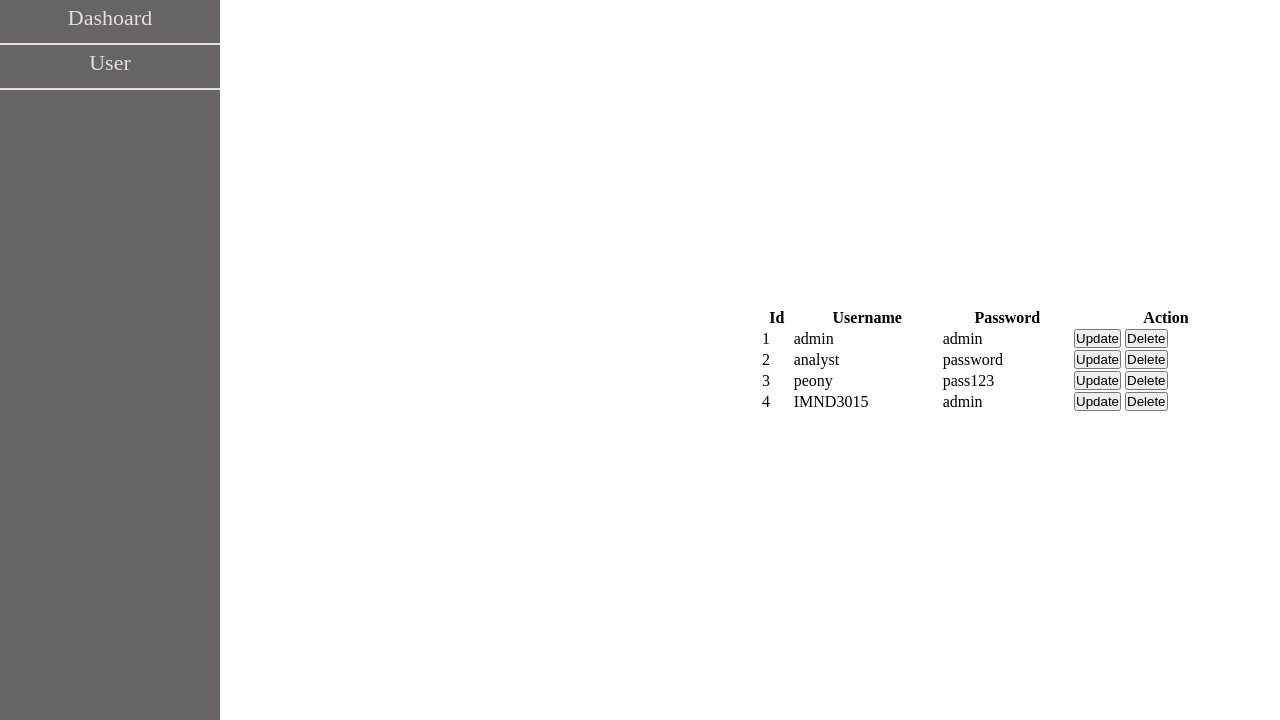
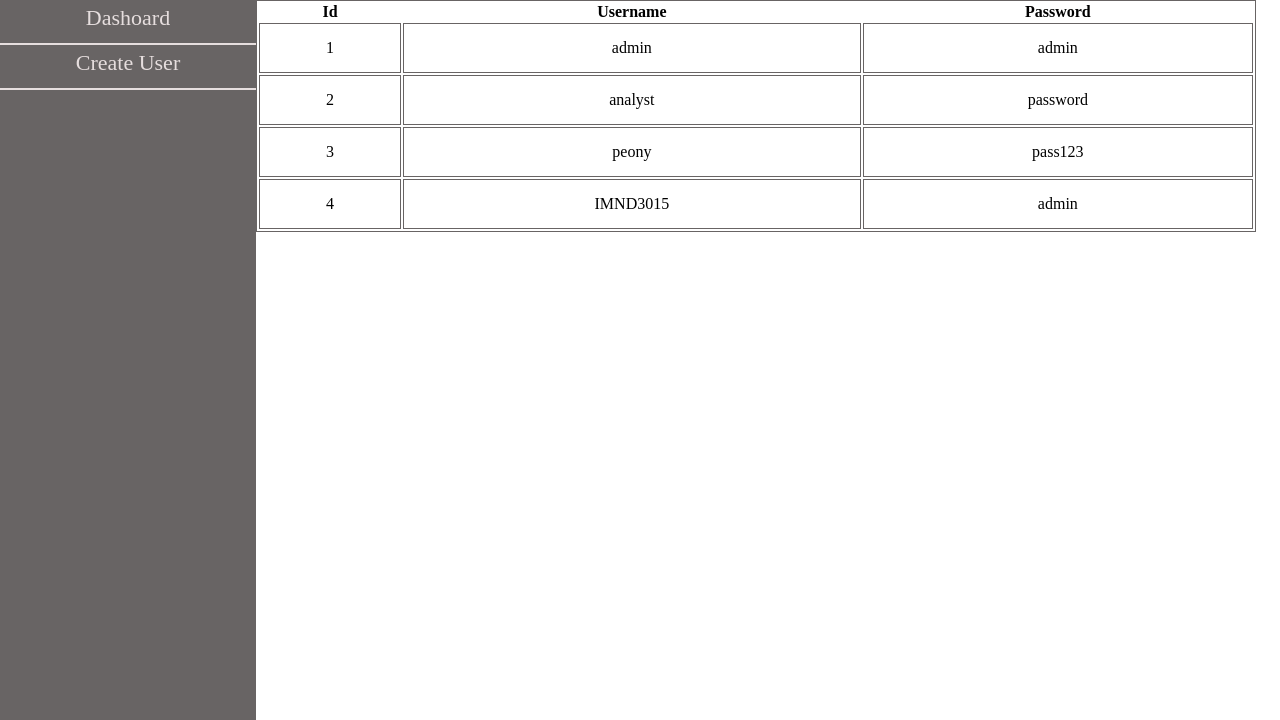
Before and after one commit to kculz/sales-forecasting-, a Flask app: page /user in a window 1280 px wide. Shown: the part 80-800 px from the top of the page. Run offline with Flask 2, Linux system fonts and the light colour scheme; data comes from the database, SQL or seed files in the repository; both versions use the stored data as it was after the commit; parts of the project's set-up code (start-up, migrations or seed data) failed here and were passed over.

Commit message:
modified the createUser fnc

```diff
--- a/app.py
+++ b/app.py
@@ -57,20 +57,18 @@
     if request.method == 'POST':
         username = request.form['username']
         password = request.form['password']
-
         connection = sqlite3.connect('sales.db')
         cursor = connection.cursor()
         query = "INSERT INTO users (username, password) VALUES('"+ username +"', '"+ password +"')"
-
         if cursor.execute(query):
+            connection.commit()
             msg = "User added!"
+            return render_template('users.html', msg=msg)
         else:
             connection.rollback()
             msg = "Insertion error!"
-
-        connection.close()
-        return render_template('users.html', msg=msg)
-
+            connection.close()
+    return render_template('createUser.html')
 @app.route('/user')
 def user():
 
@@ -84,7 +82,9 @@
 
     return render_template('users.html', users=users)
 
-
+@app.route('/home')
+def home():
+    return render_template('dashboard.html')
 
 if __name__ == '__main__':
     app.run(debug=True)
--- a/static/css/styles.css
+++ b/static/css/styles.css
@@ -2,6 +2,16 @@
     padding: 0;
     margin: 0;
     box-sizing: border-box;
+}
+table{
+    border: #686464 1px solid;
+    width: 1000px;
+    text-align: center;
+}
+table td{
+    border: #686464 1px solid;
+    padding: 15px 10px;
+    margin: 0;
 }
 .flex{
     display: flex;
@@ -9,6 +19,7 @@
 .flex-center{
     justify-content: center;
     align-items: center;
+    p0
 }
 .flex-col{
     flex-direction: column;
--- a/templates/upload.html
+++ b/templates/upload.html
@@ -4,7 +4,7 @@
     <form class="form-card">
         <h1 class="text-center mb-5">Upload Prev Sales</h1>
         <div class="flex flex-center flex-col">
-            <input type="file" name="file" id="file" required class="mb-5">
+            <input type="file" name="file" id="file" required class="mb-5" required aria-required="true">
         </div>
         <div class="flex flex-center text-center mt-5 mb-5">
             <a href="{{url_for('forecast')}}" class="btn btn-block-light">View Forecast</a>
--- a/templates/users.html
+++ b/templates/users.html
@@ -4,31 +4,26 @@
 <div class="main flex">
     <div class="aside-nav">
         <ul class="aside-nav-items">
-            <li class="nav-item"><a href="" class="nav-link">Dashoard</a></li>
-            <li class="nav-item"><a href="" class="nav-link">User</a></li>
+            <li class="nav-item"><a href="{{url_for('home')}}" class="nav-link">Dashoard</a></li>
+            <li class="nav-item"><a href="{{url_for('createUser')}}" class="nav-link">Create User</a></li>
         </ul>
     </div>
-    <div class="content gap-5 px-5">
+    <div class="">
        <h1> {{msg}} </h1>
 
-        <table width="100%">
+        <table>
             <tr>
                 <th>Id</th>
                 <th>Username</th>
                 <th>Password</th>
-                <th>Action</th>
+
             </tr>
             {% for user in users %}
             <tr>
                 <td>{{user['id']}}</td>
                 <td>{{user['username']}}</td>
                 <td>{{user['password']}}</td>
-                <td>
-                   <div>
-                    <button>Update</button>
-                    <button>Delete</button>
-                   </div>
-                </td>
+
             </tr>
         {% endfor %}
 
```
Also changed, not shown: sales.db.
